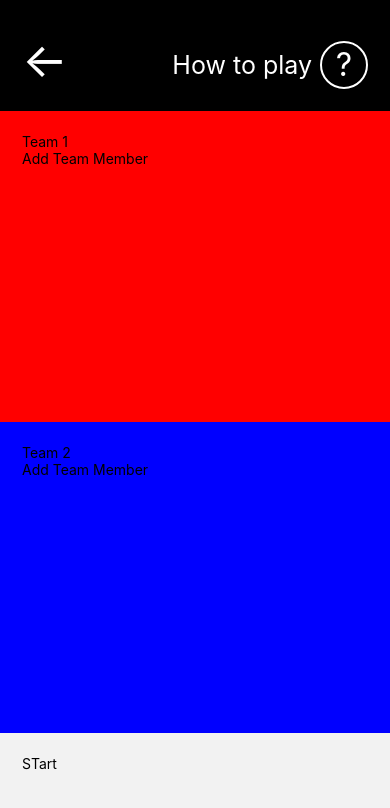
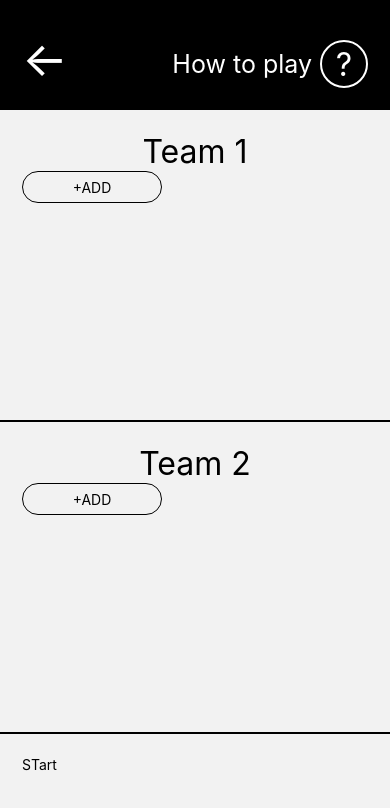
Before and after one commit to jdietrich11/AllusionsRN, a React Native app: screen /teamsPage in a window 390 px wide. Shown: the top 808 px of the page. Built offline with nearby package versions, Linux system fonts and the light colour scheme.

Commit message:
updated styling for teams

```diff
--- a/src/pages/teams/teams.js
+++ b/src/pages/teams/teams.js
@@ -30,10 +30,7 @@ function TeamsPage({ navigation }) {
           </View>
         ))}
         <View style={styles.teamMemberInputContainer}>
-          <TextInput
-            placeholder="Add Team Member"
-            style={styles.teamMemberTextInput}
-          />
+          <TextInput placeholder="+ADD" style={styles.teamMemberTextInput} />
         </View>
       </View>
       <View style={styles.team2Container}>
@@ -46,10 +43,7 @@ function TeamsPage({ navigation }) {
           </View>
         ))}
         <View style={styles.teamMemberInputContainer}>
-          <TextInput
-            placeholder="Add Team Member"
-            style={styles.teamMemberTextInput}
-          />
+          <TextInput placeholder="+ADD" style={styles.teamMemberTextInput} />
         </View>
       </View>
       <View style={styles.startContainer}>
--- a/src/pages/teams/teams.styles.js
+++ b/src/pages/teams/teams.styles.js
@@ -42,12 +42,26 @@ const styles = StyleSheet.create({
   team1Container: {
     flex: 4,
     padding: 22,
-    backgroundColor: "red",
+    borderBottomWidth: 2,
+  },
+  teamHeader: {
+    width: "100%",
+  },
+  teamHeaderText: {
+    textAlign: "center",
+    fontSize: 32,
+  },
+  teamMemberTextInput: {
+    borderWidth: 1,
+    width: 140,
+    height: 32,
+    borderRadius: 22,
+    textAlign: "center",
   },
   team2Container: {
     flex: 4,
     padding: 22,
-    backgroundColor: "blue",
+    borderBottomWidth: 2,
   },
   startContainer: {
     flex: 1,
```
